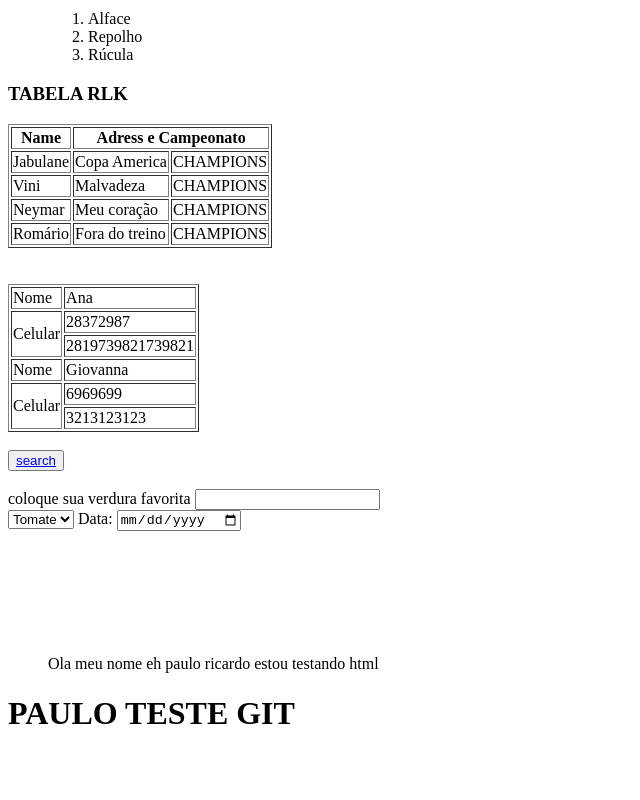
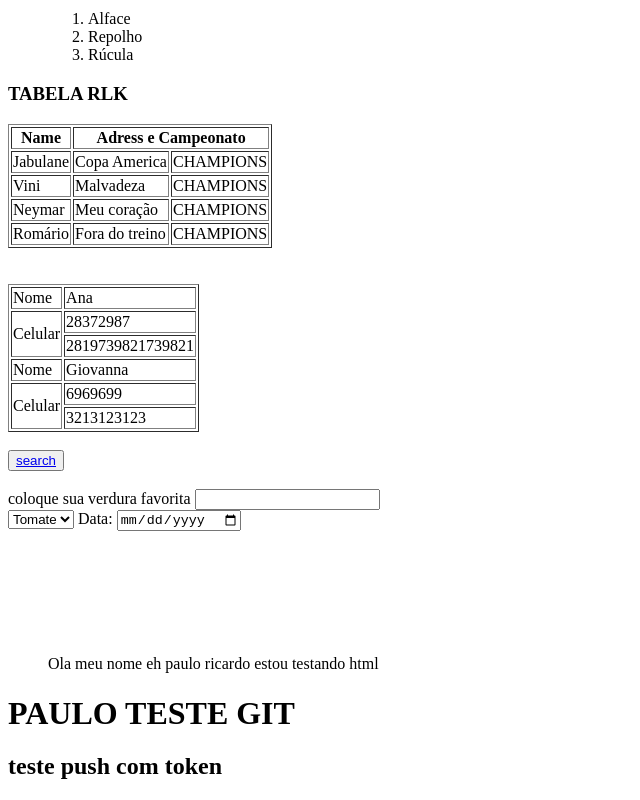
Before and after one commit to itpaulin/itpaulin.github.io, a plain HTML site: page index.html in a window 1280 px wide. Shown: the part 368-1168 px from the top of the page, without its empty margins (0-640 px from the left). Before the commit the page ends 1121 px from the top, so only its background shows below. Drawn offline with Linux system fonts and the light colour scheme.

Commit message:
testando push por token

```diff
--- a/index.html
+++ b/index.html
@@ -148,6 +148,7 @@
 
         <div>
             <h1> PAULO TESTE GIT </h1>
+            <h2> teste push com token</h2>
         </div>
 
 
```
